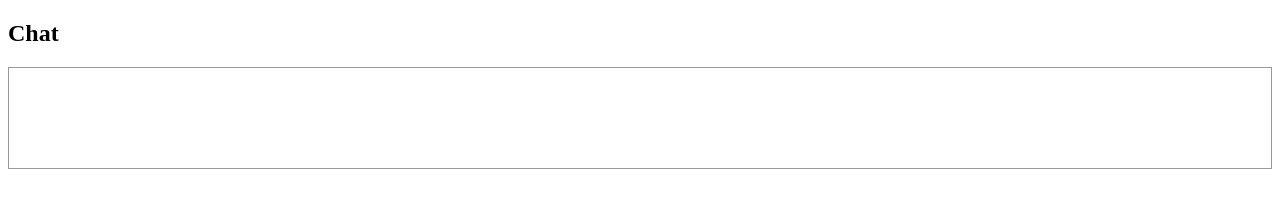
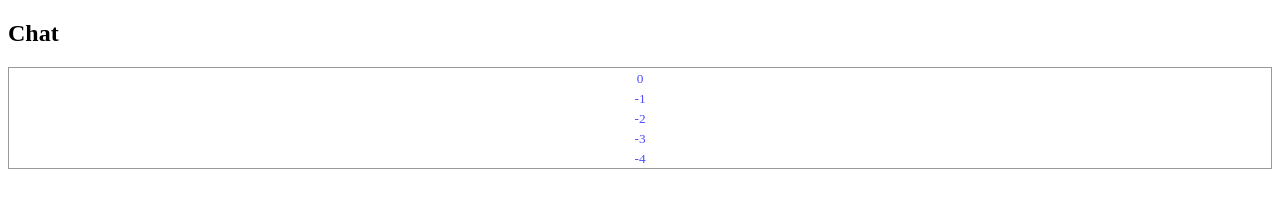
Before and after one commit to joelstevick/material-design-virtual-scroll, an Angular app: page / in a window 1280 px wide. Shown: the top 218 px of the page. Built offline with nearby package versions, Linux system fonts and the light colour scheme.

Commit message:
2 files modified

```diff
--- a/src/app/components/chat/chat.component.ts
+++ b/src/app/components/chat/chat.component.ts
@@ -11,18 +11,16 @@ export class ChatComponent implements OnInit {
   ngOnInit(): void {}
 
   fetchPrevious() {
-    const PageSize = 5;
+    const PageSize = 500;
 
-    const previousItems: ChatEntry[] = Array(PageSize);
+    const previousItems: ChatEntry[] = [];
+
     for (let i = 0; i < PageSize; i++) {
-      previousItems[i] = {
+      previousItems.push({
         html: `${-1 * (this.items.length + i)}`
-      };
+      });
     }
-    previousItems.reverse();
-
     this.items = [...previousItems, ...this.items];
-
     console.log("chat.fetchPrevious", this.items.length);
   }
 }
--- a/src/app/strategies/chat-scroll.strategy.ts
+++ b/src/app/strategies/chat-scroll.strategy.ts
@@ -47,6 +47,7 @@ export class ChatScrollStrategy implements VirtualScrollStrategy {
     if (offset === 0) {
       this.index$.next(0);
     } else {
+      return;
       this.index$.next(-1);
 
       const delta = Math.trunc(offset / 10);
@@ -65,7 +66,6 @@ export class ChatScrollStrategy implements VirtualScrollStrategy {
     // data length changed implies that more data was fetched
     console.log("strategy.onDataLengthChanged", this.getState());
 
-    return;
     const { adjustedRange, delta } = this.getAdjustedRange();
 
     if (delta) {
```
